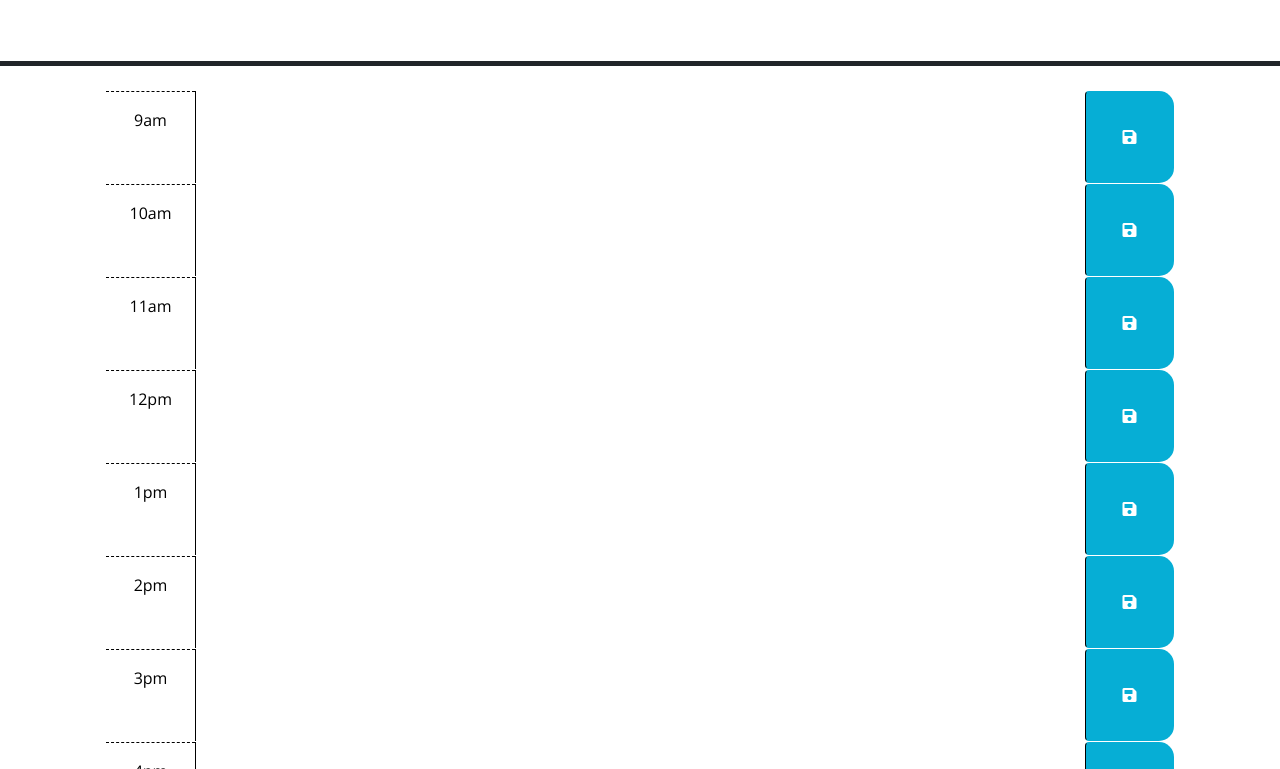
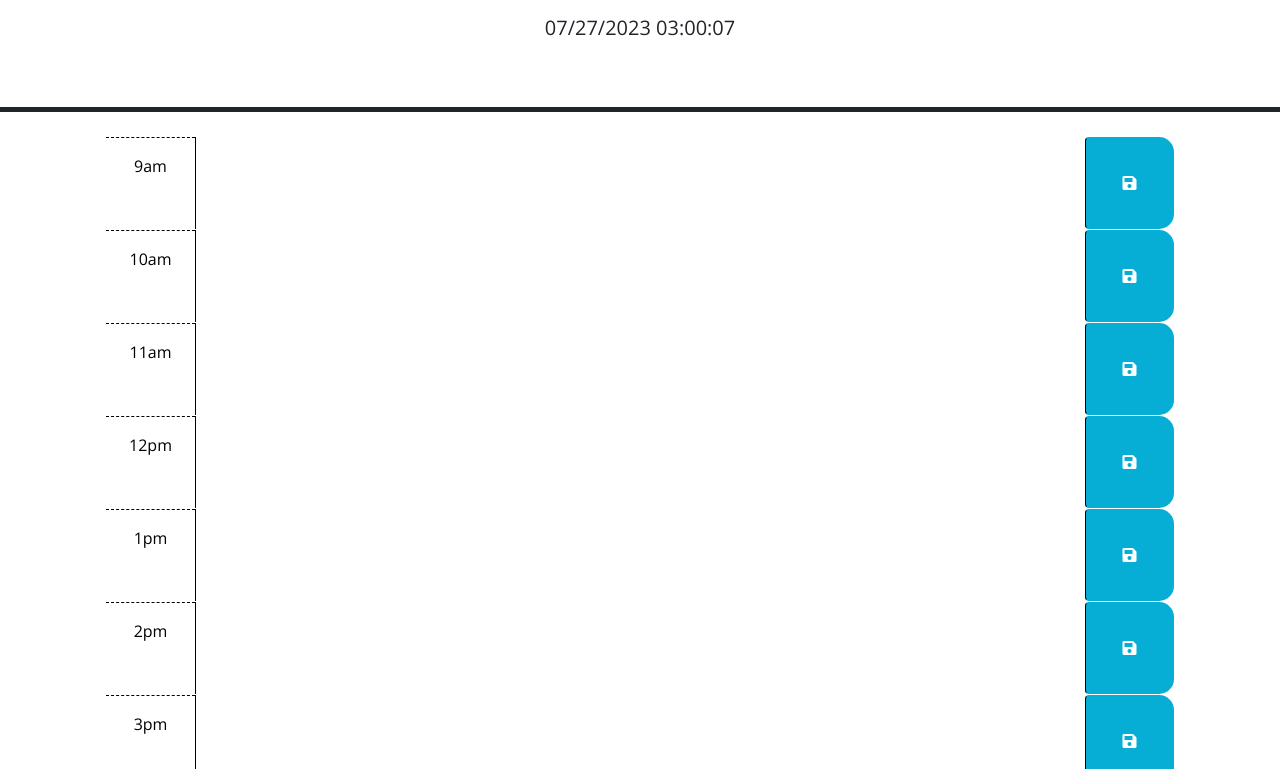
Before and after one commit to newprice247/Work-Day-Scheduler, a website: page index.html in a window 1280 px wide. Shown: the part 166-935 px from the top of the page. Drawn offline with nearby package versions, Linux system fonts and the light colour scheme.

Commit message:
current date and time added to page

```diff
--- a/assets/script.js
+++ b/assets/script.js
@@ -10,7 +10,6 @@ $(function () {
   // time-block containing the button that was clicked? How might the id be
   // useful when saving the description in local storage?
   let hourArr= [[9,'am'], [10,'am'], [11,'am'], [12,'pm'],[ 1,'pm'], [2,'pm'], [3,'pm'],[ 4,'pm'], [5,'pm']]
-
 
   $.each(hourArr, (i,val) => {
     console.log(i,val)
@@ -33,6 +32,13 @@ $(function () {
   })
 
 
+  var dateDisplay = () => {
+    var currentDate = dayjs().format('MM/DD/YYYY hh:mm:ss');
+    $('#currentDay').text(currentDate);
+  }
+  setInterval(dateDisplay, 1000)
+
+
 
   // TODO: Add code to apply the past, present, or future class to each time
   // block by comparing the id to the current hour. HINTS: How can the id
```
Also changed, not shown: index.html (+0 -35 lines).
